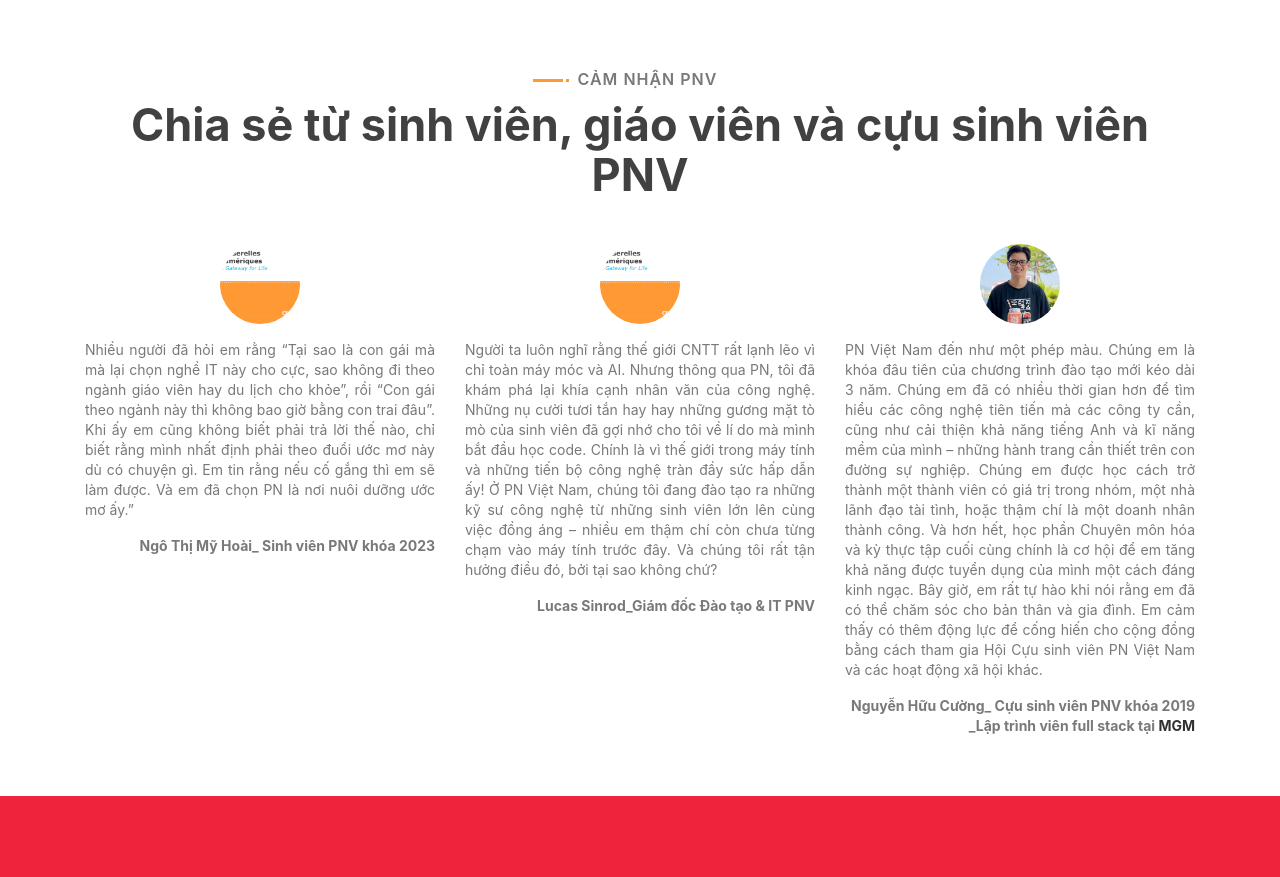
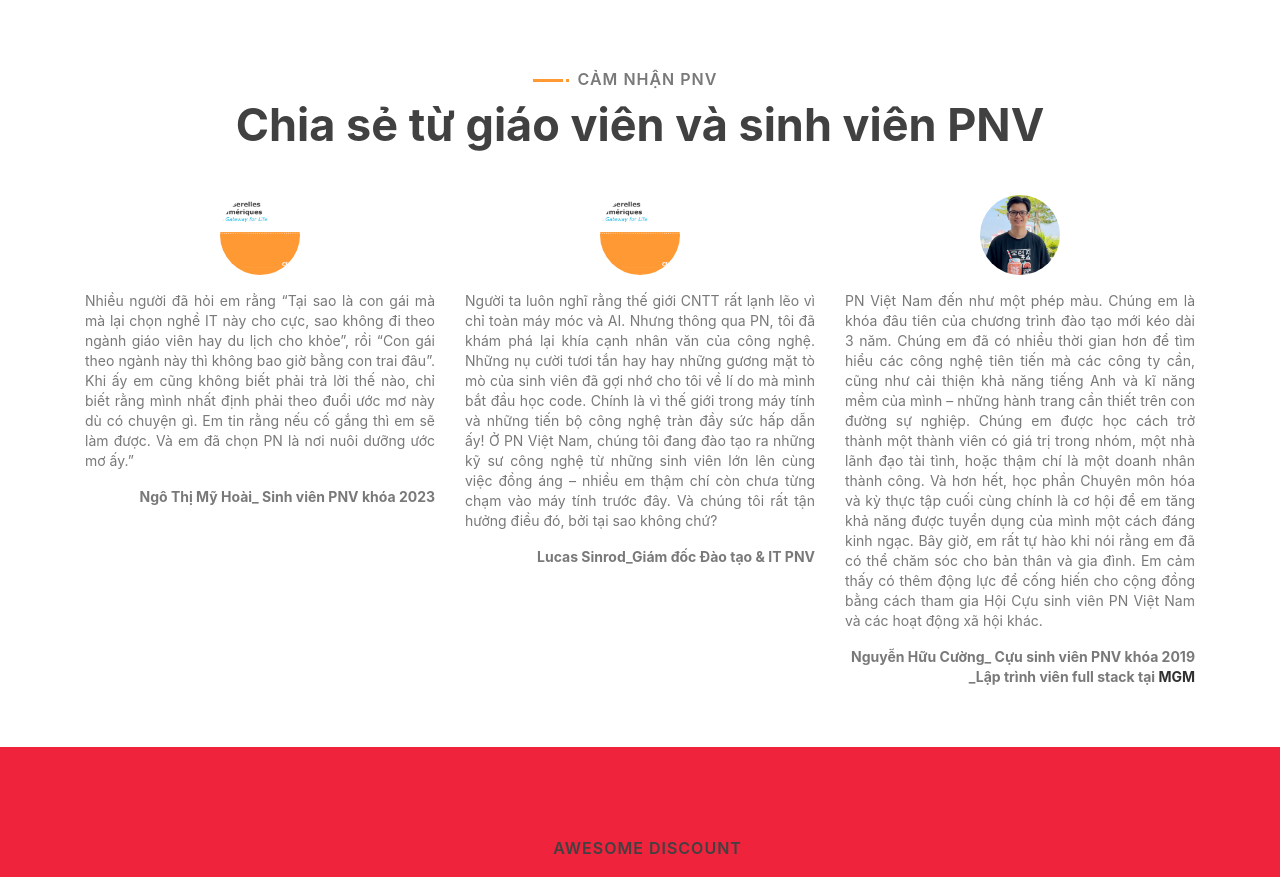
Before and after one commit to quanhoang123/Project_Landing-Page-About-PNV-ME-U, a React (Create React App) app in the folder fron-end/: page / in a window 1280 px wide. Shown: the part 4538-5415 px from the top of the page. Built offline with nearby package versions, Linux system fonts and the light colour scheme.

Commit message:
update sharing

```diff
--- a/fron-end/src/components/Enrollment/Share.js
+++ b/fron-end/src/components/Enrollment/Share.js
@@ -10,7 +10,7 @@ export default class Share extends Component {
             data-wow-delay="0.1s"
           >
             <p>Cảm nhận PNV</p>
-            <h2>Chia sẻ từ sinh viên, giáo viên và cựu sinh viên PNV</h2>
+            <h2>Chia sẻ từ giáo viên và sinh viên PNV</h2>
           </div>
           {/* <center><h2 style={{textShadow:"1px 1px 4px  #67d0f0"}}>Chia sẻ</h2></center> */}
           <div className="row">
```
